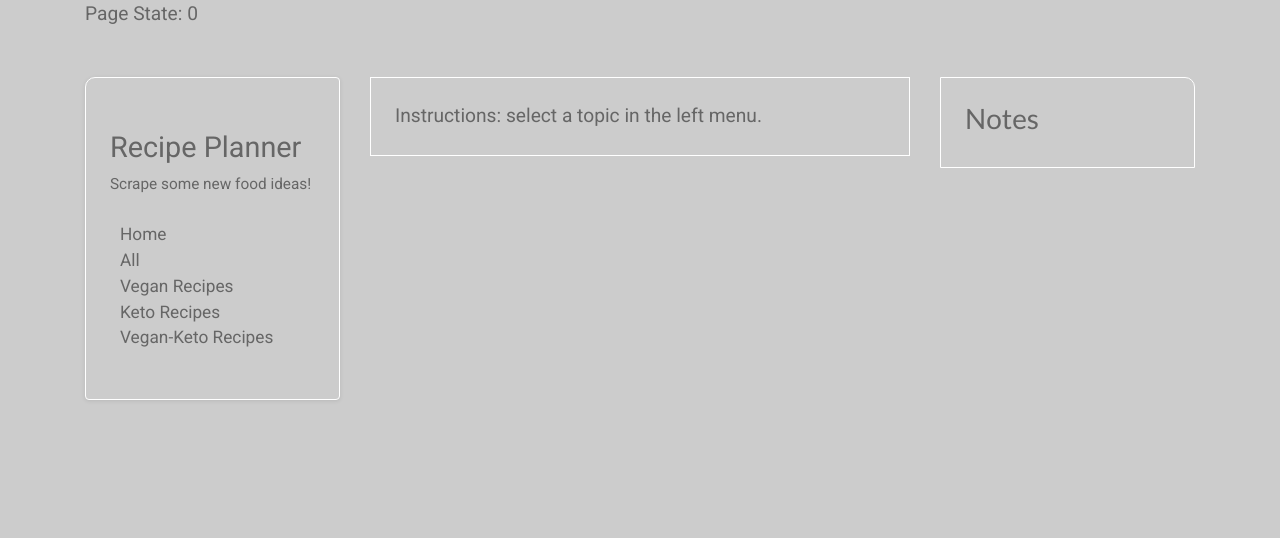
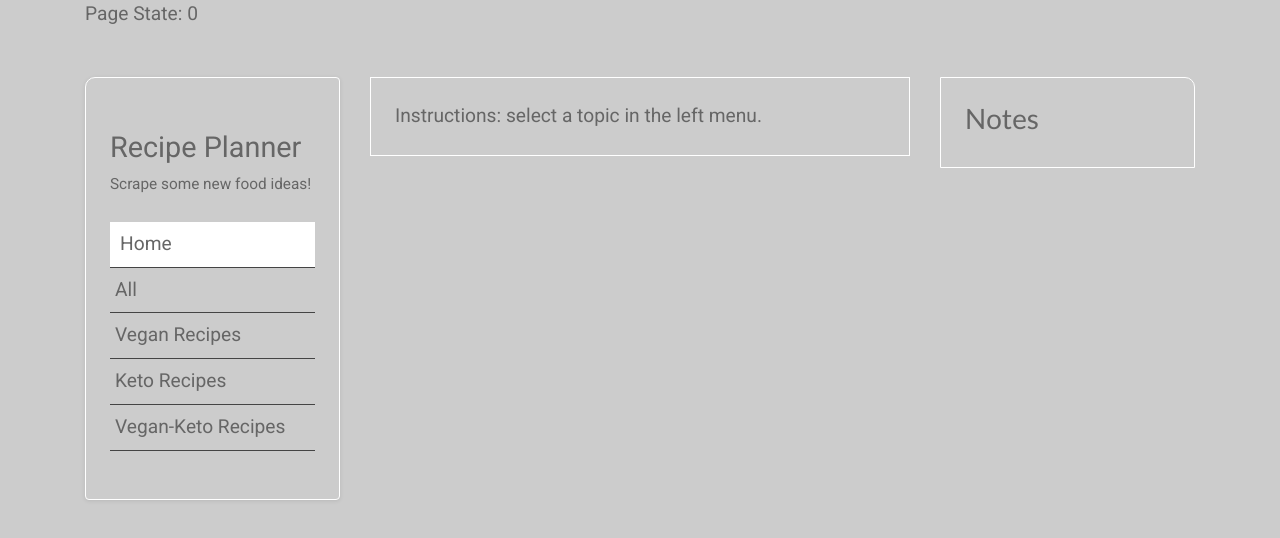
Before and after one commit to AllisonMChamplin/MongoSocialScraper, a website: page public/index.html in a window 1280 px wide. Drawn offline with nearby package versions, Linux system fonts and the light colour scheme.

Commit message:
Left nav styling

```diff
--- a/public/app.js
+++ b/public/app.js
@@ -33,7 +33,7 @@ $(document).ready(function () {
       selectDiv.text("Instructions: select a topic in the left menu.");
       contentTitleDiv.prepend(selectDiv);
     // $(this).addClass("active");
-    // $( "div span:first-child" )
+    $( "#menu li:first-child a" ).addClass("active");
     }
   };
 
--- a/public/index.html
+++ b/public/index.html
@@ -49,32 +49,32 @@
                     <nav>
                         <ul id="menu" class="unstyled">
                             <li>
-                                <div class="content-link" data-pageState=0 data-categoryName="Home" data-getURL="/">
+                                <a class="content-link" data-pageState=0 data-categoryName="Home" data-getURL="/">
                                     Home
-                                </div>
+                                </a>
                             </li>
                             <li>
-                                <div class="content-link" data-pageState=1 data-categoryName="All" data-getURL="/recipes">
+                                <a class="content-link" data-pageState=1 data-categoryName="All" data-getURL="/recipes">
                                     All
-                                </div>
+                                </a>
                             </li>
                             <li>
-                                <div class="content-link" data-pageState=1 data-categoryName="Vegan Recipes"
+                                <a class="content-link" data-pageState=1 data-categoryName="Vegan Recipes"
                                     data-scrapeURL="#">
                                     Vegan Recipes
-                                </div>
+                                </a>
                             </li>
                             <li>
-                                <div class="content-link" data-pageState=2 data-categoryName="Keto Recipes"
+                                <a class="content-link" data-pageState=2 data-categoryName="Keto Recipes"
                                     data-scrapeURL="/scrape-keto">
                                     Keto Recipes
-                                </div>
+                                </a>
                             </li>
                             <li>
-                                <div class="content-link" data-pageState=3 data-categoryName="Vegan-Keto Recipes"
+                                <a class="content-link" data-pageState=3 data-categoryName="Vegan-Keto Recipes"
                                     data-scrapeURL="#">
                                     Vegan-Keto Recipes
-                                </div>
+                                </a>
                             </li>
                         </ul>
                     </nav>
--- a/public/style.css
+++ b/public/style.css
@@ -93,7 +93,7 @@ textarea {
     margin-top: 24px;
 }
 
-#left nav a, #left nav a:visited {
+.content-link, .content-link:visited {
     border-bottom: 1px solid #444444;
     display: block;
     padding: 8px 0;
@@ -103,13 +103,26 @@ textarea {
     -webkit-transition-duration: .5s; /* Safari */
     transition-property: padding-left;
     transition-duration: .5s;
+    padding-left: 5px;
 }
 
-#left nav a:hover {
+.content-link:hover {
     text-decoration: none;
-    border-bottom: 1px solid #7c5266;
-    padding-left: 20px;
+    /* border-bottom: 1px solid #7c5266; */
+    padding-left: 10px;
 }
+
+.content-link.active {
+    background: #fff;
+    text-decoration: none;
+    /* border-bottom: 1px solid #7c5266; */
+    padding-left: 10px;
+}
+
+/* End Left Nav */
+
+
+
 
 .card-wrap {
     background: #ccc;
@@ -129,6 +142,8 @@ label {
 .overflow {
     height: 200px;
 }
+/* End select menu */
+
 
 #left .card-wrap {
     border-top-left-radius: 10px;
@@ -138,29 +153,7 @@ label {
     border-top-right-radius: 10px;
 }
 
-/* Left Nav */
-.unstyled {
-    width: 100%;
-    background: #ccc;
-    border: 0 !important;
-    font-size: .9em;
-};
 
-.unstyled a {
-    color: #666;
-}
-
-.unstyled.ui.state.active {
-    background: #fff;
-}
-
-.unstyled .content-link {
-    padding-left: 10px;
-}
-
-.unstyled .content-link.active {
-    background: #fff;
-}
 /* Articles List View */
 .art {
     border: 1px solid #fff;
```
